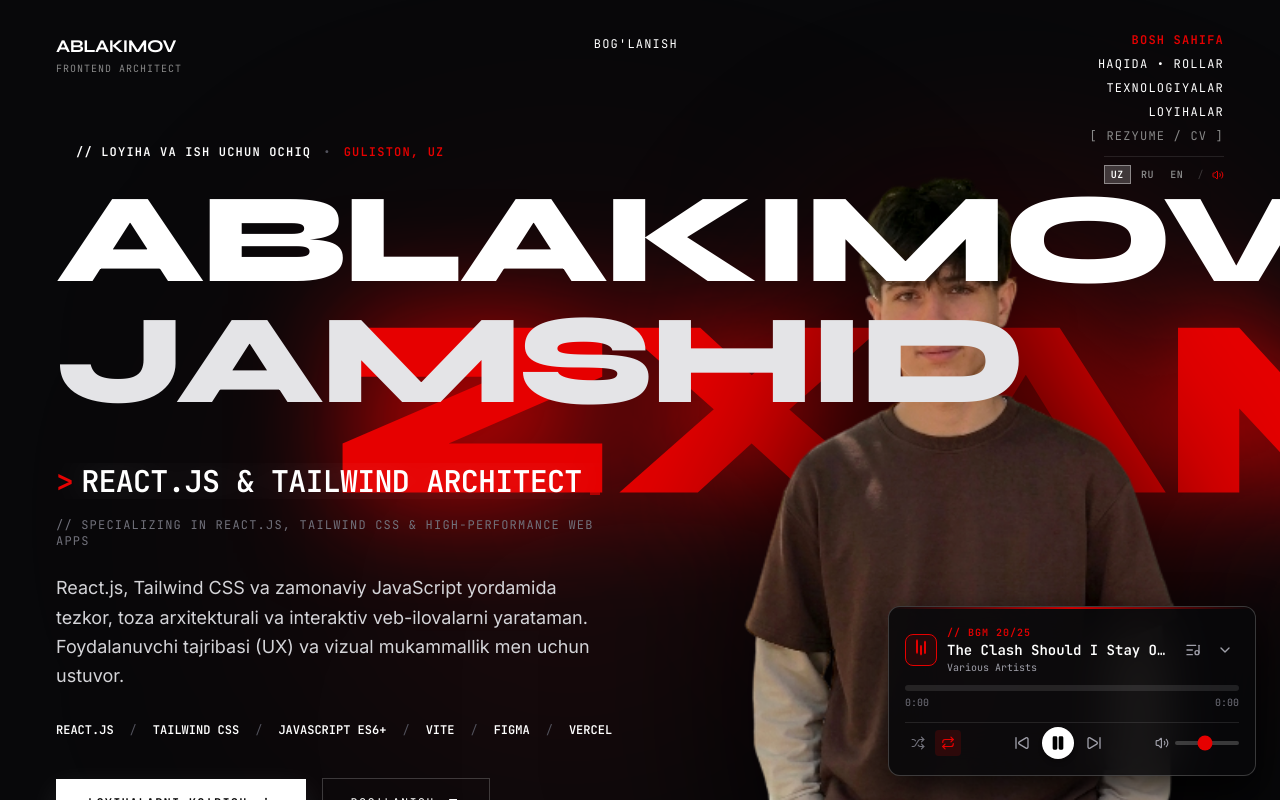
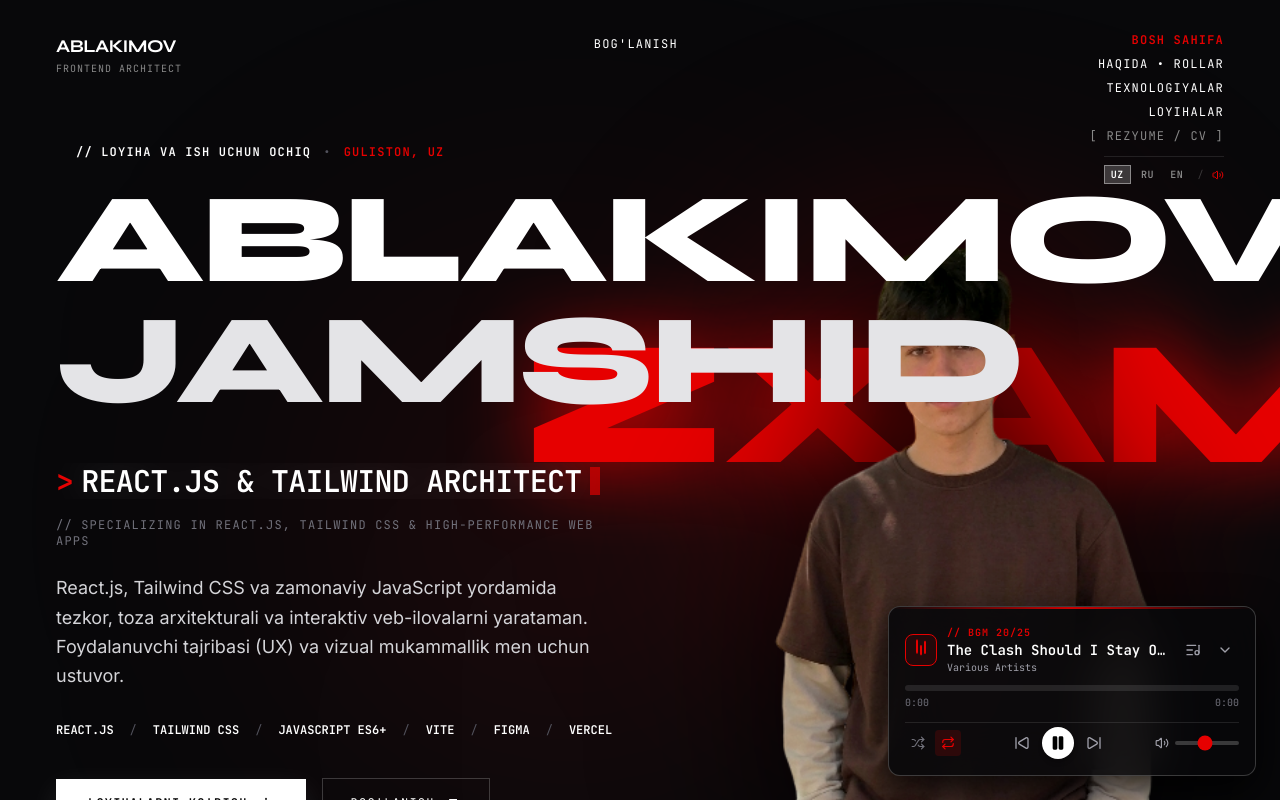
Before and after one commit to zhamlconsepts/zxam-portfolio, a React (Vite) app: page / in a window 1280 px wide. Shown: the top 800 px of the page. Built offline with nearby package versions, Linux system fonts and the light colour scheme.

Commit message:
fix: confine red ZXAM behind portrait to prevent overlap with JAMSHID headline and ensure M is fully visible

```diff
--- a/src/components/Hero.jsx
+++ b/src/components/Hero.jsx
@@ -206,22 +206,22 @@ const Hero = ({ onOpenCV, t }) => {
           </div>
 
           {/* Right Column: Jamshid Portrait - ZOOMED IN, HEROIC, UNOBSTRUCTED BY TEXT */}
-          <div className="hero-portrait-entry lg:col-span-6 xl:col-span-6 relative flex flex-col justify-center items-center lg:items-end z-10 velocity-skew will-change-transform">
+          <div className="hero-portrait-entry lg:col-span-6 xl:col-span-6 relative flex flex-col justify-center items-center z-10 velocity-skew will-change-transform">
             {/* Ambient backlight */}
             <div className="absolute top-12 w-80 h-80 sm:w-[420px] sm:h-[420px] rounded-full bg-[#e60000]/25 blur-[120px] pointer-events-none" />
 
-            {/* Jamshid Portrait - Zoomed In (scale-120/125), High-Definition & Fully Clear */}
-            <div className="relative w-full max-w-md sm:max-w-lg lg:max-w-xl flex justify-center lg:justify-center overflow-visible pr-0 sm:pr-4">
+            {/* Jamshid Portrait Container */}
+            <div className="relative w-full max-w-[340px] sm:max-w-[420px] lg:max-w-[480px] xl:max-w-[520px] flex justify-center items-center overflow-visible">
 
-              {/* Giant Red "ZXAM" Typographic Backdrop Behind Portrait */}
+              {/* Giant Red "ZXAM" Typographic Backdrop - STRICTLY CONFINED TO PORTRAIT BACKDROP */}
               <div
-                className="absolute top-[28%] sm:top-[30%] lg:top-[32%] left-[46%] sm:left-[47%] lg:left-[48%] -translate-x-1/2 -translate-y-1/2 z-0 pointer-events-none select-none flex flex-col items-center justify-center"
+                className="absolute top-[28%] sm:top-[30%] lg:top-[32%] left-1/2 -translate-x-1/2 -translate-y-1/2 w-full z-0 pointer-events-none select-none flex flex-col items-center justify-center text-center px-2"
                 aria-hidden="true"
               >
-                <span className="font-editorial font-black text-[#e60000] text-[115px] sm:text-[155px] md:text-[195px] lg:text-[220px] xl:text-[245px] leading-none tracking-tight uppercase select-none drop-shadow-[0_0_55px_rgba(230,0,0,0.95)] drop-shadow-[0_0_20px_rgba(230,0,0,0.85)] scale-y-105 whitespace-nowrap">
+                <span className="font-editorial font-black text-[#e60000] text-[80px] sm:text-[110px] md:text-[135px] lg:text-[150px] xl:text-[170px] leading-none tracking-tight uppercase select-none drop-shadow-[0_0_40px_rgba(230,0,0,0.9)] drop-shadow-[0_0_15px_rgba(230,0,0,0.85)] scale-y-105 whitespace-nowrap">
                   ZXAM
                 </span>
-                <span className="font-mono text-[10px] sm:text-xs text-[#e60000] tracking-[0.4em] uppercase -mt-2 sm:-mt-4 font-bold drop-shadow-[0_0_12px_rgba(230,0,0,0.9)]">
+                <span className="font-mono text-[9px] sm:text-[11px] text-[#e60000] tracking-[0.35em] uppercase mt-1 sm:mt-1.5 font-bold drop-shadow-[0_0_10px_rgba(230,0,0,0.9)]">
                   // IDENTITY: ZXAM
                 </span>
               </div>
@@ -229,13 +229,13 @@ const Hero = ({ onOpenCV, t }) => {
               <img
                 src="/assets/jamshid.png"
                 alt="Ablakimov Jamshid (zxam) - Junior Frontend Developer"
-                className="relative z-10 w-full h-auto max-h-[700px] sm:max-h-[780px] lg:max-h-[860px] scale-115 sm:scale-120 lg:scale-125 xl:scale-130 origin-bottom object-contain filter contrast-[1.05] drop-shadow-[0_25px_70px_rgba(0,0,0,0.98)] select-none pointer-events-none"
+                className="relative z-10 w-full h-auto max-h-[680px] sm:max-h-[760px] lg:max-h-[820px] scale-110 sm:scale-115 lg:scale-120 origin-bottom object-contain filter contrast-[1.05] drop-shadow-[0_25px_70px_rgba(0,0,0,0.98)] select-none pointer-events-none"
                 loading="eager"
               />
             </div>
 
             {/* Editorial Caption */}
-            <div className="mt-6 flex items-center gap-3 font-mono text-xs uppercase tracking-widest text-zinc-400">
+            <div className="mt-6 flex items-center gap-3 font-mono text-xs uppercase tracking-widest text-zinc-400 z-20">
               <span className="w-2 h-2 rounded-full bg-[#e60000]" />
               <span className="text-white font-bold">ABLAKIMOV JAMSHID (ZXAM)</span>
               <span className="text-zinc-600">//</span>
```
